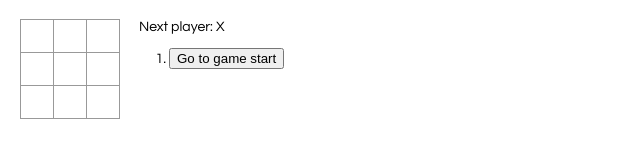
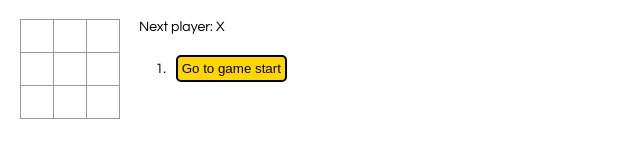
Before and after one commit to louisjuliendo/tic-tac-toe, a React app: page / in a window 1280 px wide. Shown: the whole page, without its empty margins (0-640 px from the left). Built offline with nearby package versions, Linux system fonts and the light colour scheme.

Commit message:
Display coordinates for each move in the history list & highlight the currently selected square

```diff
--- a/src/index.css
+++ b/src/index.css
@@ -49,3 +49,15 @@ ul {
 .game-info {
   margin-left: 20px;
 }
+
+.btn {
+  padding: 0.3em;
+  margin: 0.5em;
+  background: white;
+  border: 2px solid black;
+  border-radius: 5px;
+}
+
+.item_selected {
+  background-color: gold;
+}
--- a/src/index.js
+++ b/src/index.js
@@ -68,7 +68,12 @@ class Game extends React.Component {
     }
     squares[i] = this.state.xIsNext ? "X" : "O";
     this.setState({
-      history: history.concat([{ squares: squares }]),
+      history: history.concat([
+        {
+          squares: squares,
+          position: i,
+        },
+      ]),
       xIsNext: !this.state.xIsNext,
       stepNumber: history.length,
     });
@@ -84,10 +89,22 @@ class Game extends React.Component {
     const winner = calculateWinner(squares);
 
     const moves = history.map((step, move) => {
-      const desc = move ? "Go to move #" + move : "Go to game start";
+      const position = getPosition(step.position);
+      const col = position[0];
+      const row = position[1];
+      const desc = move
+        ? `Go to move # ${move} (${col}, ${row})`
+        : "Go to game start";
       return (
         <li key={move}>
-          <button onClick={() => this.jumpTo(move)}>{desc}</button>
+          <button
+            className={
+              move === this.state.stepNumber ? "btn item_selected" : "btn"
+            }
+            onClick={() => this.jumpTo(move)}
+          >
+            {desc}
+          </button>
         </li>
       );
     });
@@ -137,3 +154,9 @@ function calculateWinner(squares) {
   }
   return null;
 }
+
+function getPosition(index) {
+  const col = 1 + (index % 3);
+  const row = 1 + Math.floor(index / 3);
+  return [col, row];
+}
```
Also changed, not shown: README.md.
